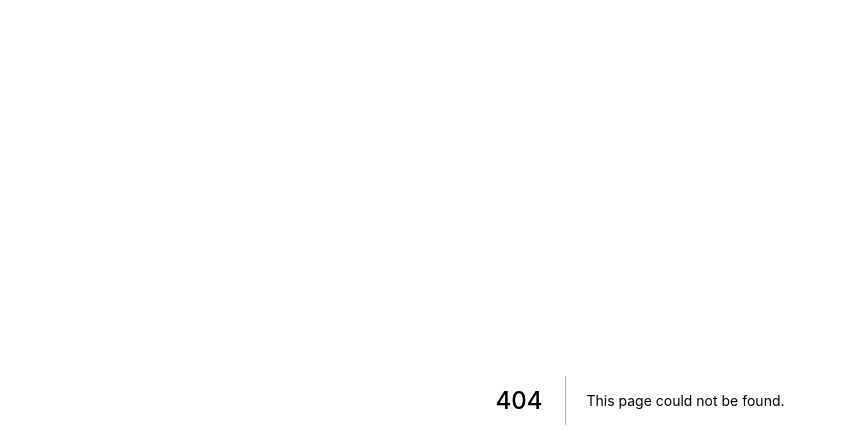
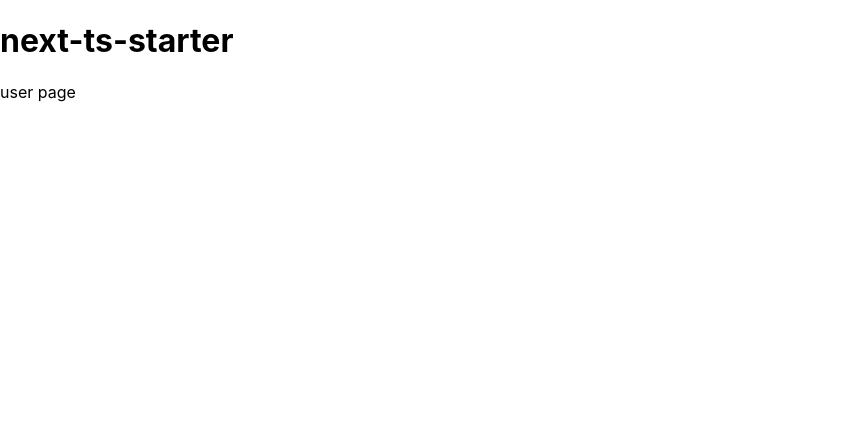
Before and after one commit to tatikaze/next-ts-starter, a Next.js app: page /users in a window 1280 px wide. Before the commit this address had no page. Shown: the top 448 px of the page, without its empty margins (0-846 px from the left). Built offline with nearby package versions, Linux system fonts and the light colour scheme.

Commit message:
feat: add logged in components foundation

```diff
--- /dev/null
+++ b/components/common/LoggedIn.tsx
@@ -0,0 +1,9 @@
+import React from 'react'
+
+type Props = {
+  children: React.ReactNode
+}
+
+export const LoggedIn: React.FC<Props> = (props: Props) => {
+  return <>{props.children}</>
+}
--- /dev/null
+++ b/layouts/LoggedInLayout.tsx
@@ -0,0 +1,17 @@
+import React from 'react'
+import { LoggedIn } from '~/components/common/LoggedIn'
+
+type Props = {
+  children: React.ReactNode
+}
+
+export const LoggedInLayout: React.FC<Props> = (props: Props) => {
+  return (
+    <>
+      <LoggedIn>
+        <h1>{process.env.title}</h1>
+        {props.children}
+      </LoggedIn>
+    </>
+  )
+}
--- /dev/null
+++ b/next.config.js
@@ -0,0 +1,6 @@
+/* eslint-disable */
+module.exports = {
+  env: {
+    title: 'next-ts-starter',
+  },
+}
--- /dev/null
+++ b/pages/users/index.tsx
@@ -0,0 +1,12 @@
+import React from 'react'
+import { LoggedInLayout } from '~/layouts/LoggedInLayout'
+
+const UserIndex: React.FC = () => {
+  return (
+    <>
+      <LoggedInLayout>user page</LoggedInLayout>
+    </>
+  )
+}
+
+export default UserIndex
```
Also changed, not shown: plugins/firebase-key.js (added, +8 -0 lines), plugins/firebase.ts (added, +17 -0 lines).
